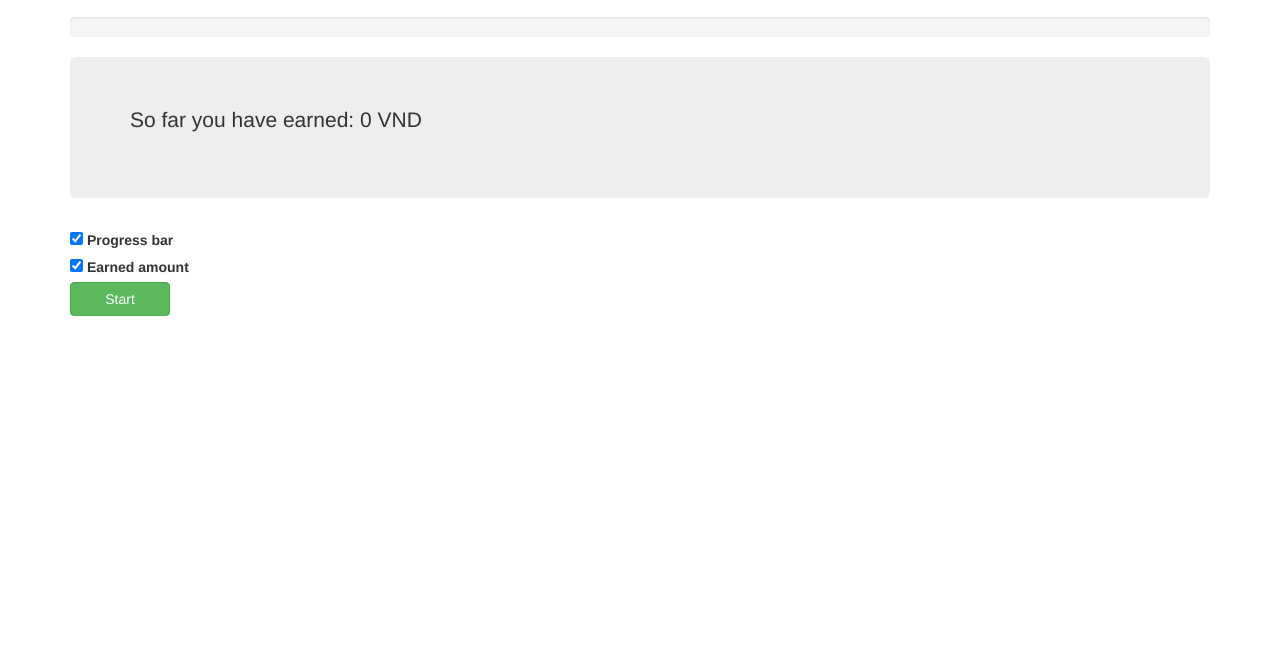
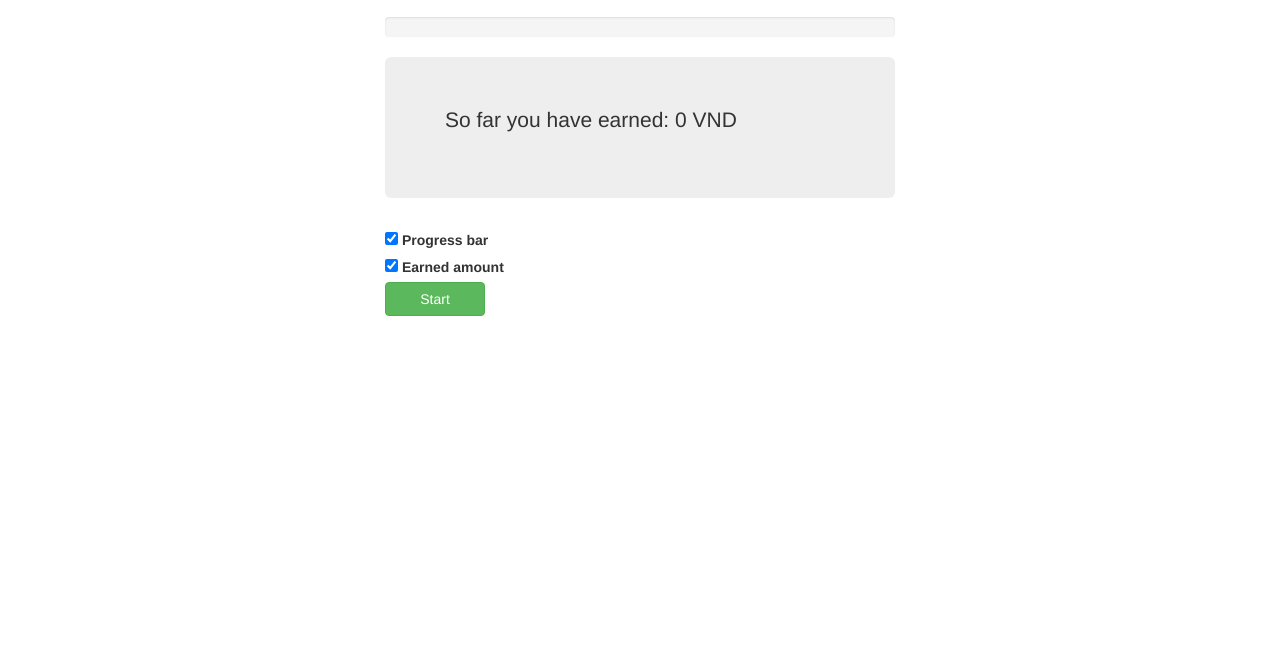
Before and after one commit to mnymkr/wage-counter, a plain HTML site: page index.html in a window 1280 px wide. Shown: the part 134-800 px from the top of the page. Drawn offline with nearby package versions, Linux system fonts and the light colour scheme.

Commit message:
Updated max width of the website

```diff
--- a/index.html
+++ b/index.html
@@ -10,7 +10,7 @@
   </head>
   <body>
 
-    <div class="container">
+    <div class="container container-sm">
       <h2>Wage counter</h2>
 
       <div class="input-group">
--- a/styles.css
+++ b/styles.css
@@ -8,3 +8,7 @@
 .btn {
     min-width: 100px;
 }
+
+.container-sm {
+    max-width: 540px;
+}
```
